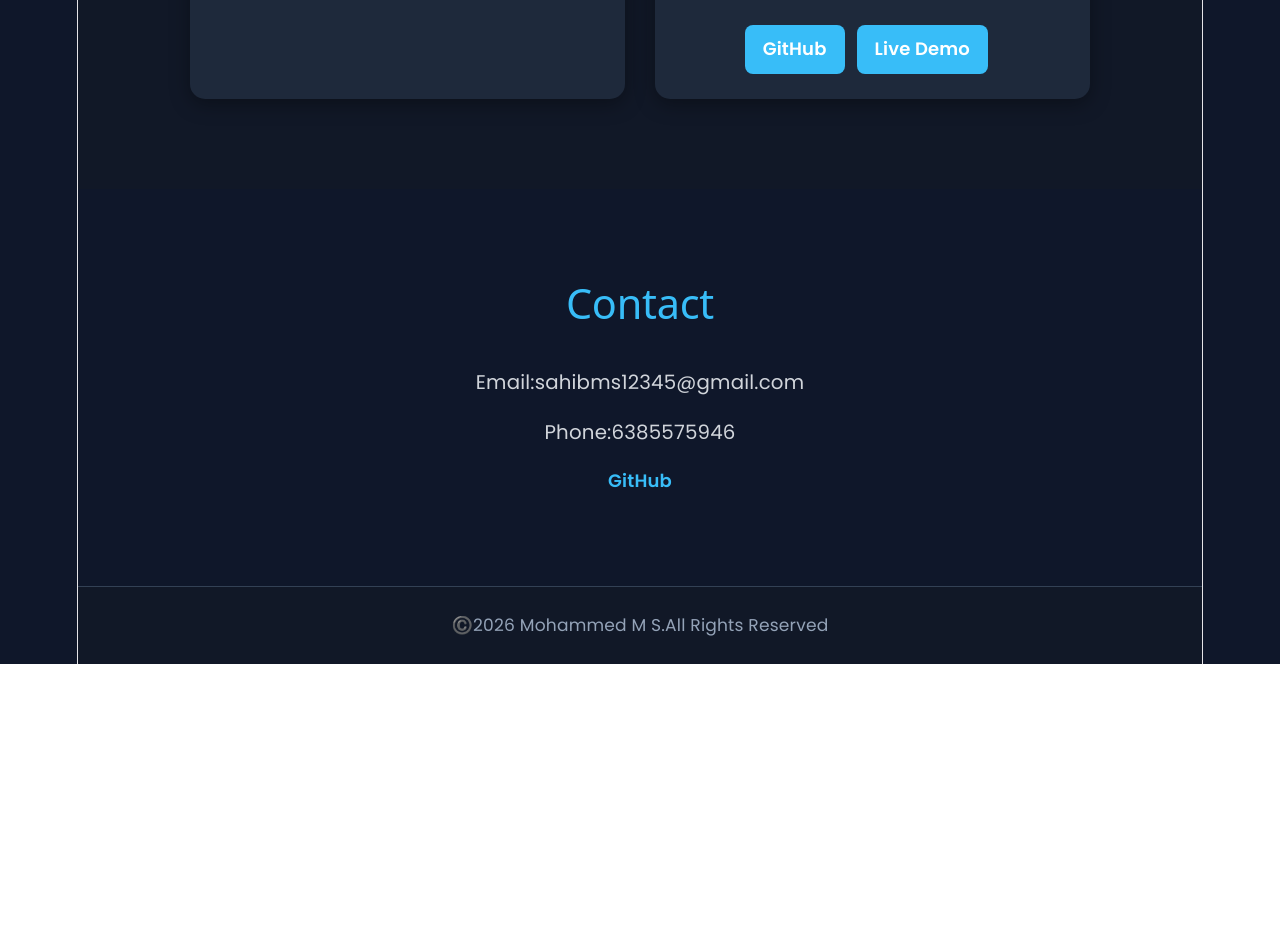
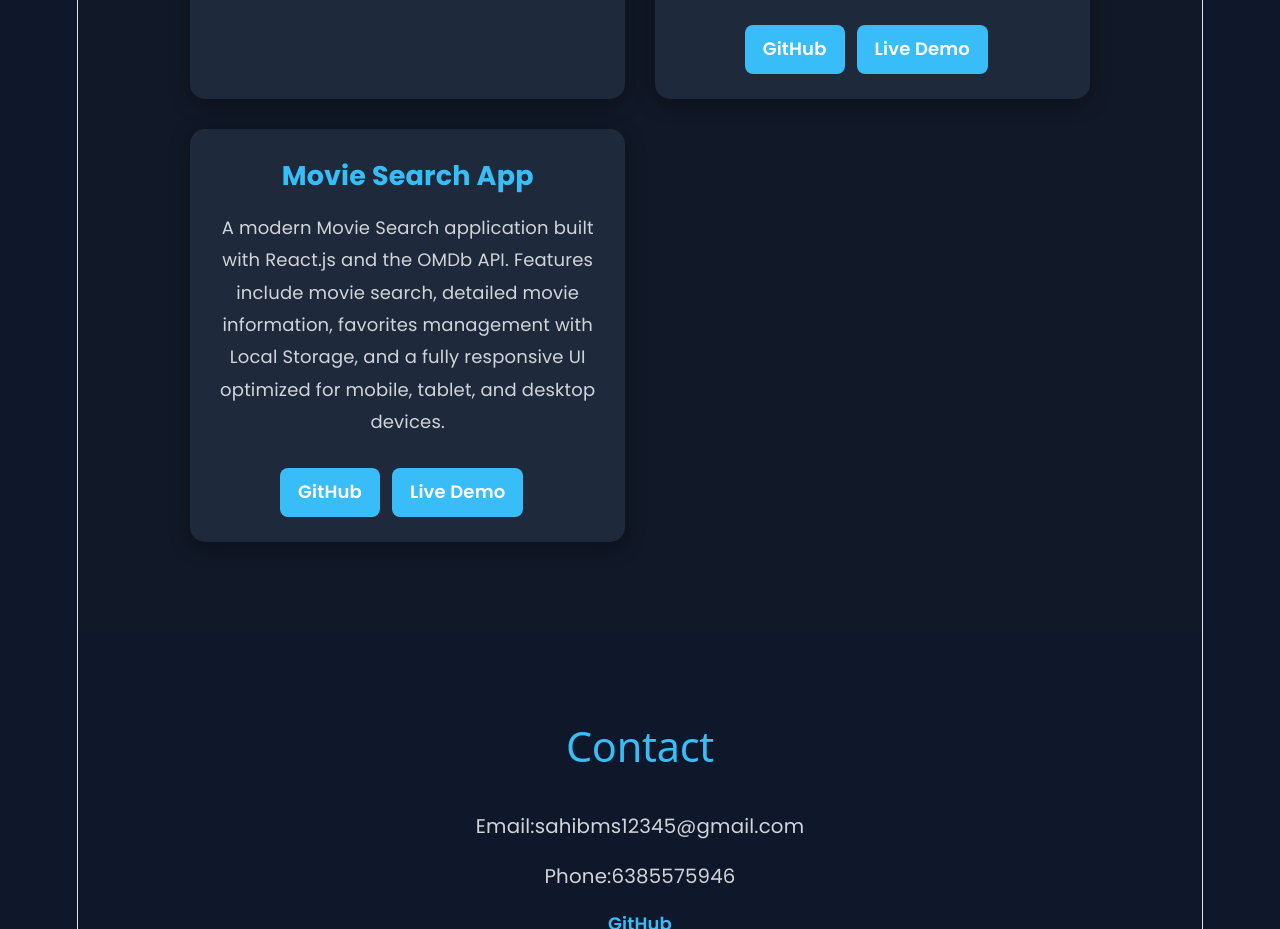
Before and after one commit to sahibms/my-portfolio, a React (Vite) app: page / in a window 1280 px wide. Shown: the part 2280-3209 px from the top of the page. Before the commit the page ends 2944 px from the top, so only its background shows below. Built offline with nearby package versions, Linux system fonts and the light colour scheme.

Commit message:
Updated portfolio

```diff
--- a/src/components/Projects.jsx
+++ b/src/components/Projects.jsx
@@ -51,6 +51,18 @@ function Projects() {
                 <a className="project-link" href="https://sahib-expense-tracker.netlify.app" target="_blank" rel="noreferrer">Live Demo</a>
             </article>
 
+            <article className="project-card">
+
+                <h3 className="project-title">Movie Search App</h3>
+
+                <p className="project-text">A modern Movie Search application built with React.js and the OMDb API.
+                 Features include movie search, detailed movie information, favorites management with Local Storage,
+                 and a fully responsive UI optimized for mobile, tablet, and desktop devices.</p>
+
+                <a className="project-link" href="https://github.com/sahibms/movie-search-app" target="_blank" rel="noreferrer">GitHub</a>
+                <a className="project-link" href="https://movie-search-app-pearl-gamma.vercel.app/" target="_blank" rel="noreferrer">Live Demo</a>
+            </article>
+
             </div>
 
         </section>
```
